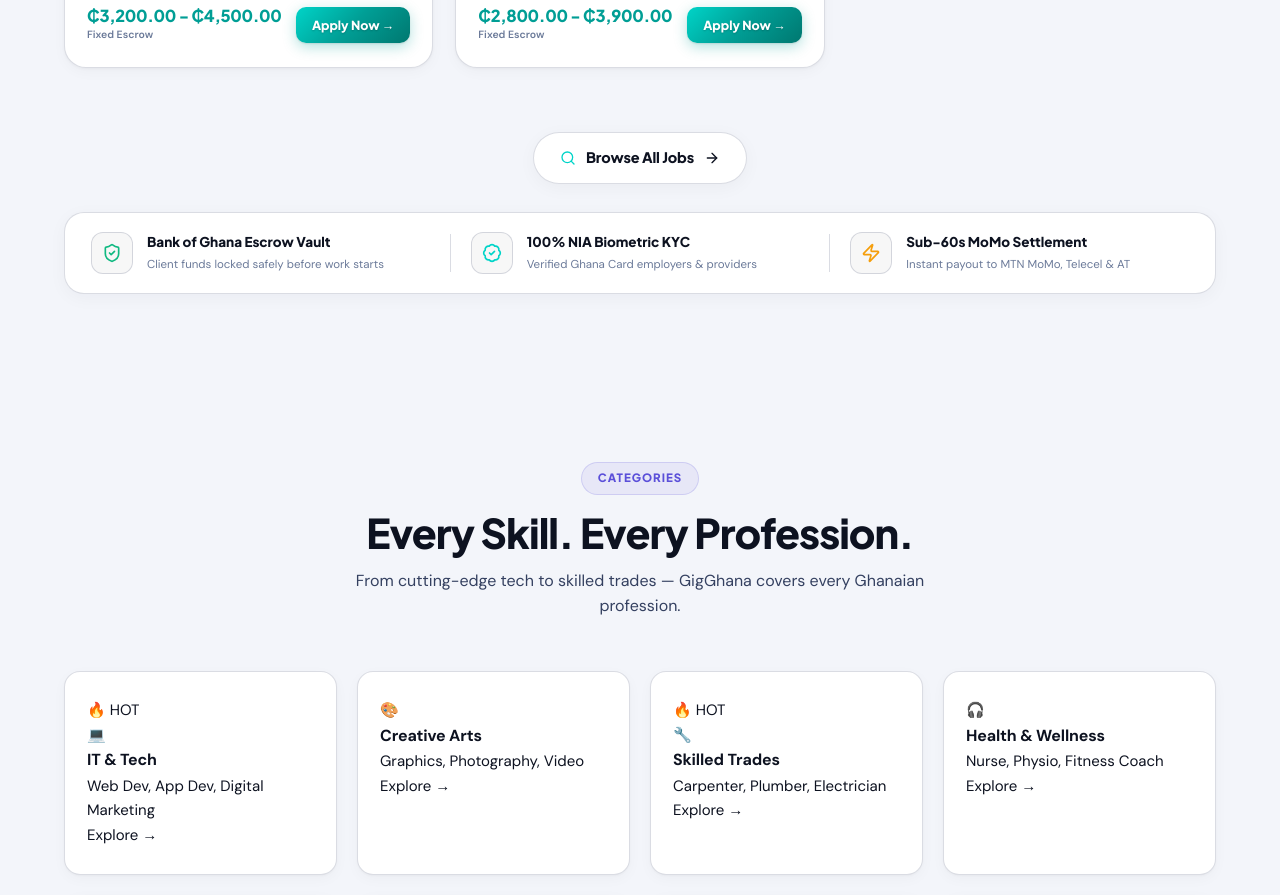
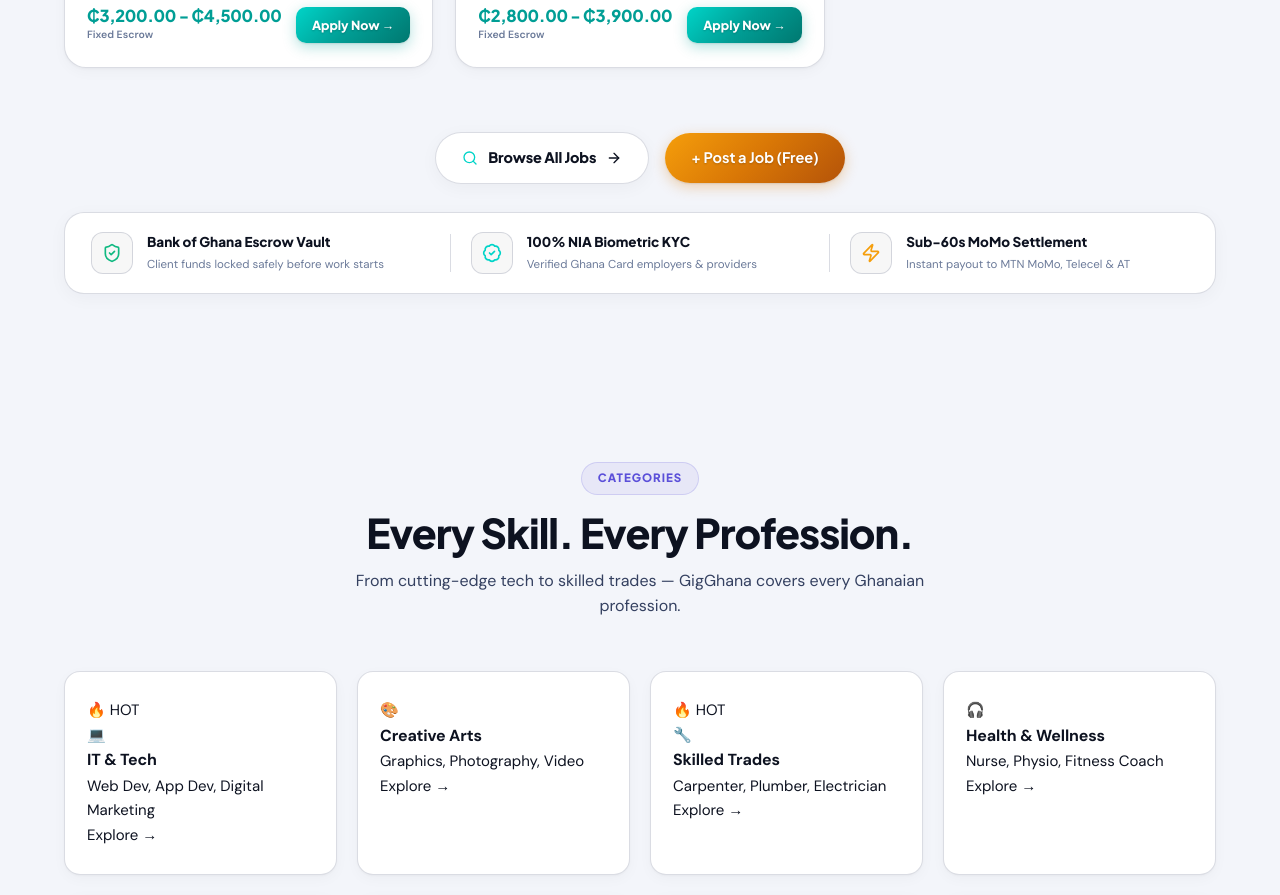
Before and after one commit to JoeVardyGC/GigGhana, a Next.js app: page / in a window 1280 px wide. Shown: the part 3700-4595 px from the top of the page. Built offline with nearby package versions, Linux system fonts and the light colour scheme.

Commit message:
feat(jobs): add dual action buttons 'Browse All Jobs' and '+ Post a Job (Free)' at bottom of Live Job Feed

```diff
--- a/components/LandingPage.tsx
+++ b/components/LandingPage.tsx
@@ -1038,6 +1038,9 @@ const occupationSlides = [
                   <Search className="w-4 h-4 text-[#00D4C8] shrink-0" />
                   <span>Browse All Jobs</span>
                   <ArrowRight className="w-4 h-4 text-current transition-transform duration-200 group-hover:translate-x-1 shrink-0" />
+                </a>
+                <a href="/post-job.php" className="btn btn-gold btn-xl">
+                  + Post a Job (Free)
                 </a>
               </div>
 
```
